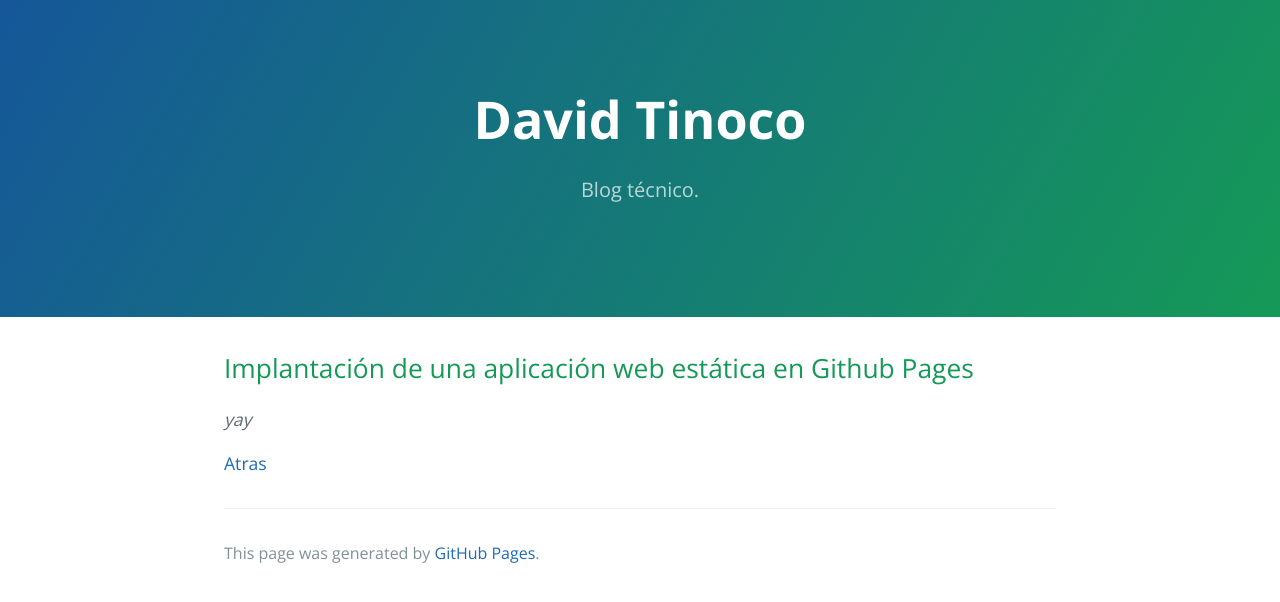
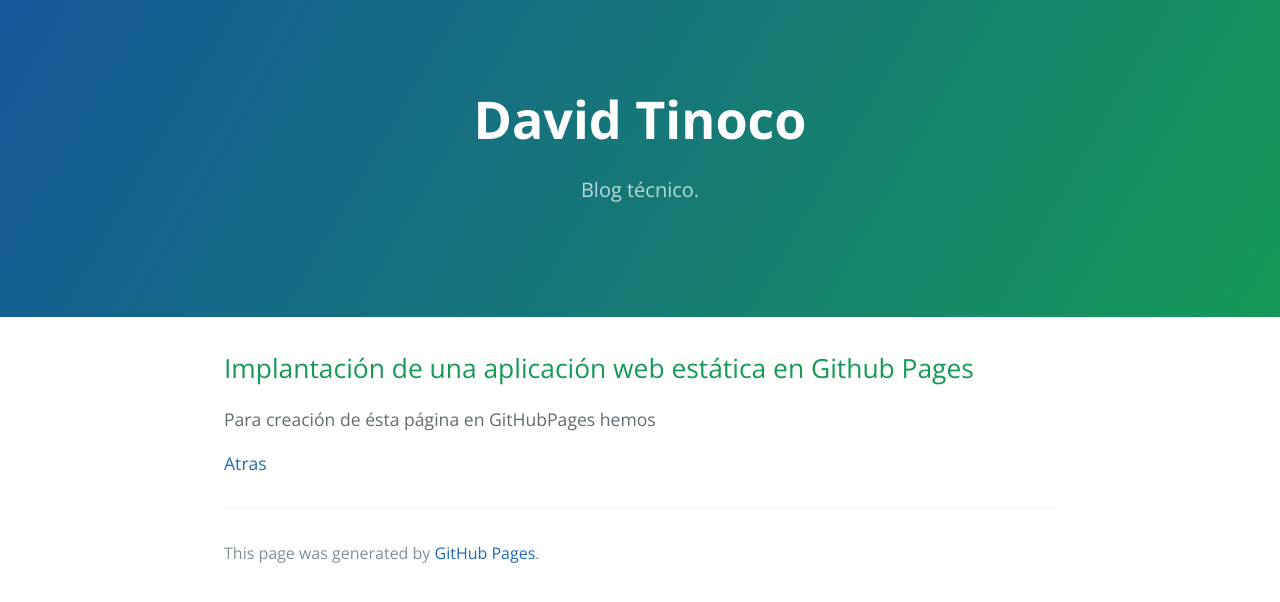
Before and after one commit to DavidTinoco/davidtinoco.github.io, a Jekyll site: the page built from iawe.md, in a window 1280 px wide. Shown: the top 602 px of the page. Built offline with Jekyll 4.4.1, drawn with Linux system fonts in a browser that asks for light colours; our own code applies the rules of GitHub Pages for plain Markdown files.

Commit message:
breve cambio sobre la primera práctica

```diff
--- a/iawe.md
+++ b/iawe.md
@@ -4,6 +4,6 @@ layout: default
 
 ## Implantación de una aplicación web estática en Github Pages
 
-_yay_
+Para creación de ésta página en GitHubPages hemos
 
 [Atras](./)
```
